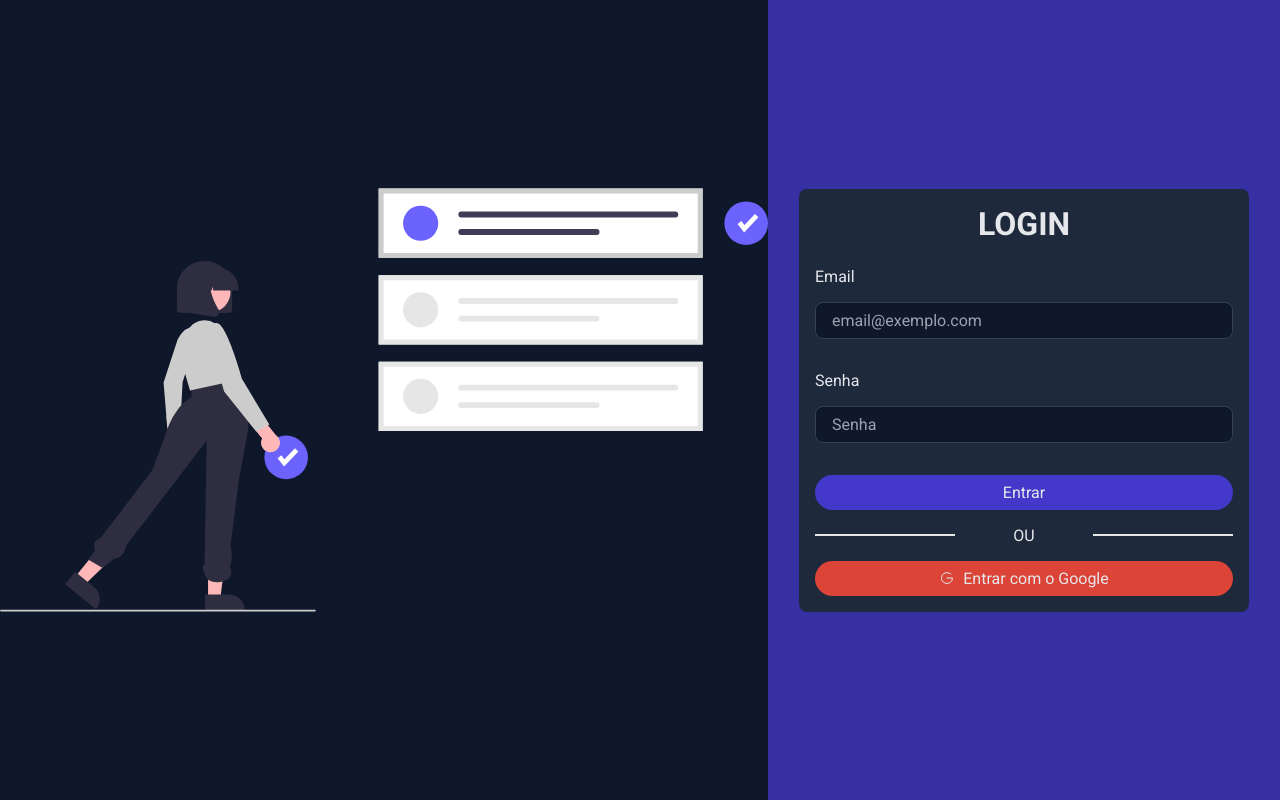
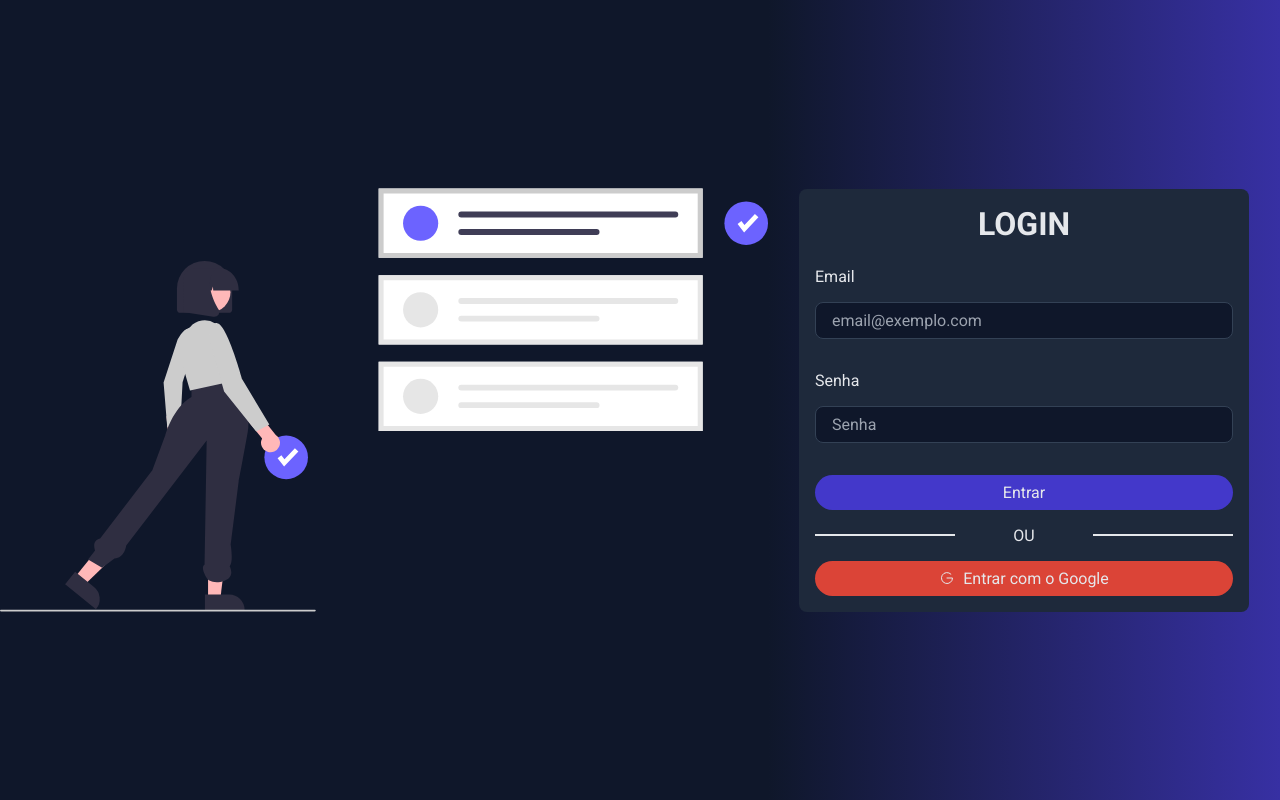
Before and after one commit to nicholascostadev/todo-x-backup, a Next.js app: page /login in a window 1280 px wide. Built offline with nearby package versions, Linux system fonts and the light colour scheme.

Commit message:
style: change FormContainer background to a gradient

```diff
--- a/src/pages/login/styles.ts
+++ b/src/pages/login/styles.ts
@@ -19,7 +19,10 @@ export const FormContainer = styled.div`
 
   padding: 0 10rem;
 
-  background-color: ${({ theme }) => theme.colors.indigo800};
+  background: linear-gradient(
+    to right,
+    ${({ theme }) => `${theme.colors.bg}, ${theme.colors.indigo800}`}
+  );
 `
 
 export const Form = styled.form`
```
